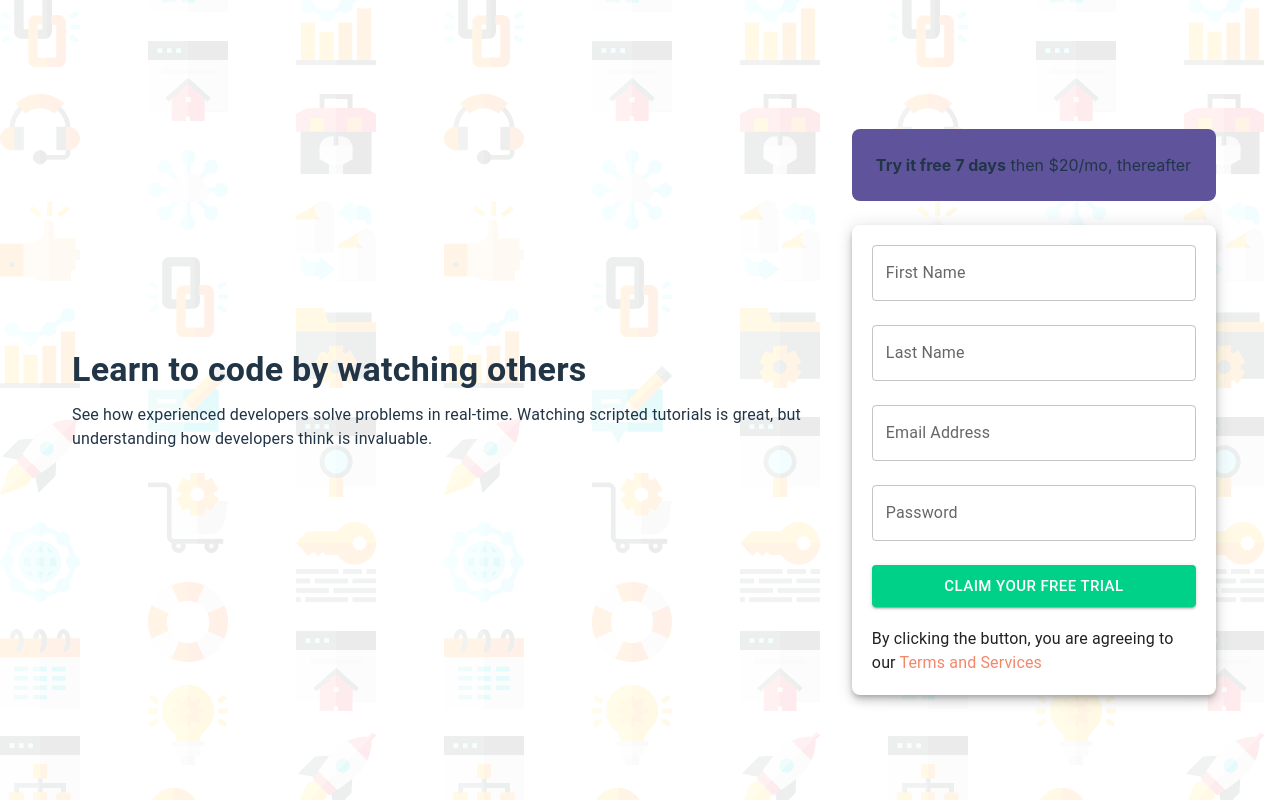
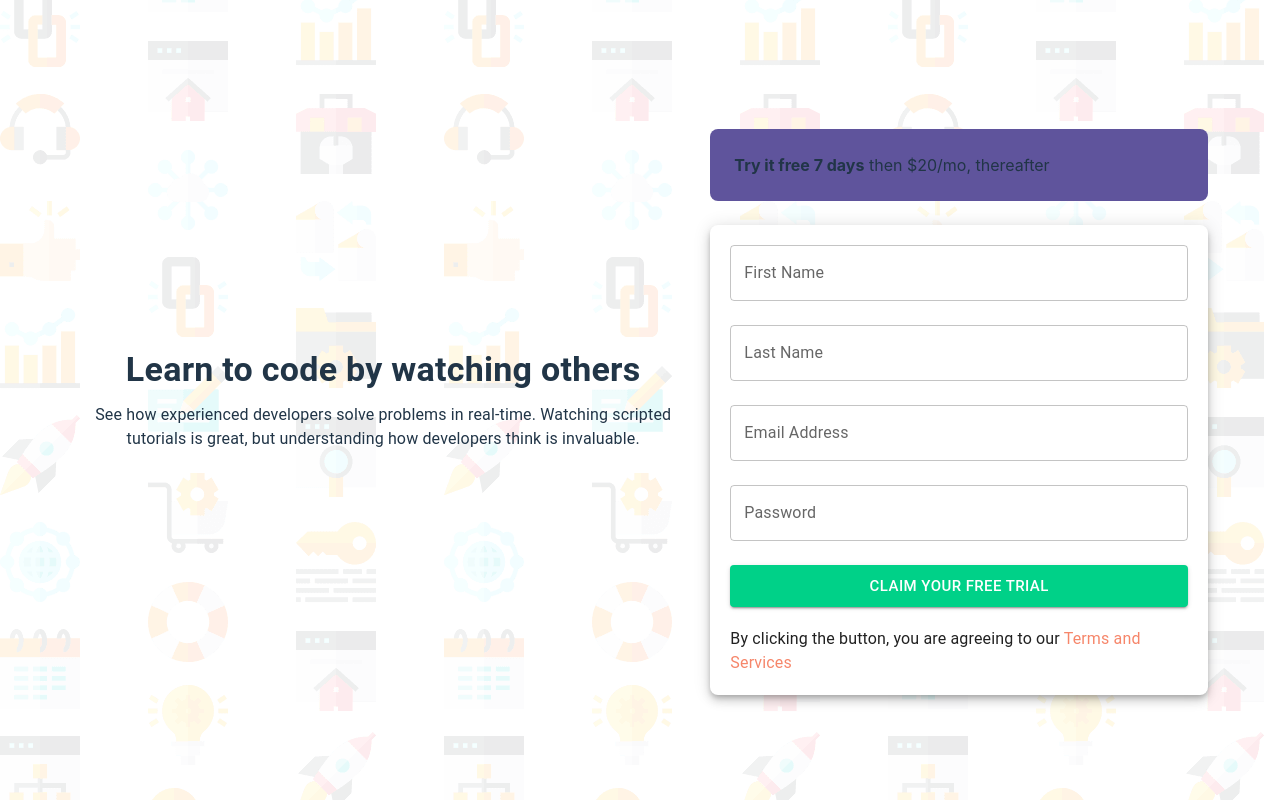
Before and after one commit to Proton-number/intro-component, a React (Vite) app: page / in a window 1280 px wide. Built offline with nearby package versions, Linux system fonts and the light colour scheme.

Commit message:
adjust width again.....

```diff
--- a/src/App.css
+++ b/src/App.css
@@ -10,6 +10,17 @@
 }
 
 
+#container > div{
+  padding: 8px;
+}
+
+
+#words{
+ text-align: center;
+}
+
+
+
 @media screen and (min-width:760px) {
 
 #container{
@@ -18,4 +29,11 @@
 }
 
 
+
+#words{
+  width:56%;
+  padding: 0;
 }
+
+
+}
--- a/src/components/IntroCard.jsx
+++ b/src/components/IntroCard.jsx
@@ -17,11 +17,11 @@ function IntroCard() {
 
 
   return (
-    <Box>
+    <>
 
       <Container id='container'>
 
-      <Box component={motion.div} initial={{opacity:0}} animate={{opacity:1}}  transition={{delay:.1}} align='center' p={1}>
+      <Box component={motion.div} initial={{opacity:0}} animate={{opacity:1}}  transition={{delay:.1}} id='words' >
       <Typography variant='h4' fontWeight='700' gutterBottom>Learn to code by watching others</Typography>
 
 <Typography fontWeight='400' >See how experienced developers solve problems in real-time. Watching scripted tutorials is great, but understanding how developers think is invaluable.</Typography>
@@ -64,7 +64,7 @@ function IntroCard() {
 
 
 
-    </Box>
+    </>
   )
 }
 
```
